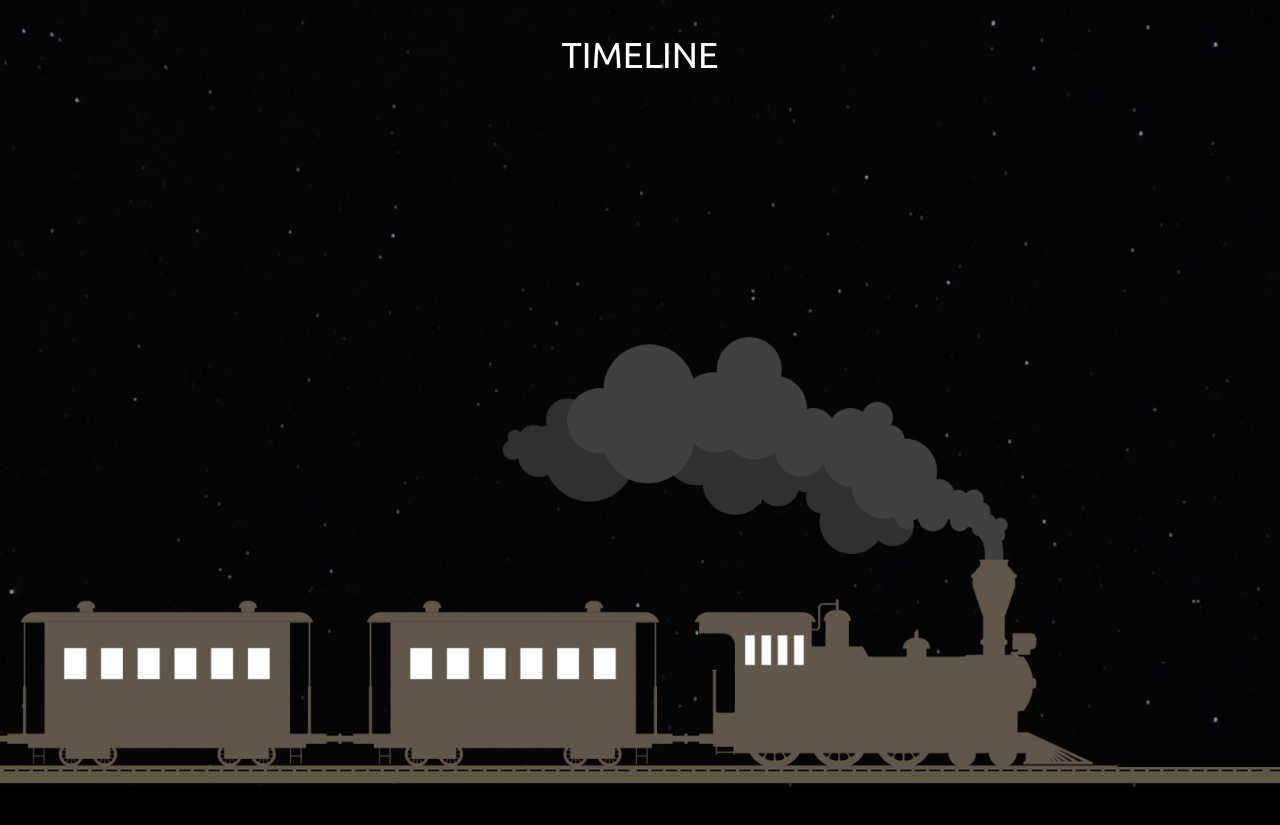
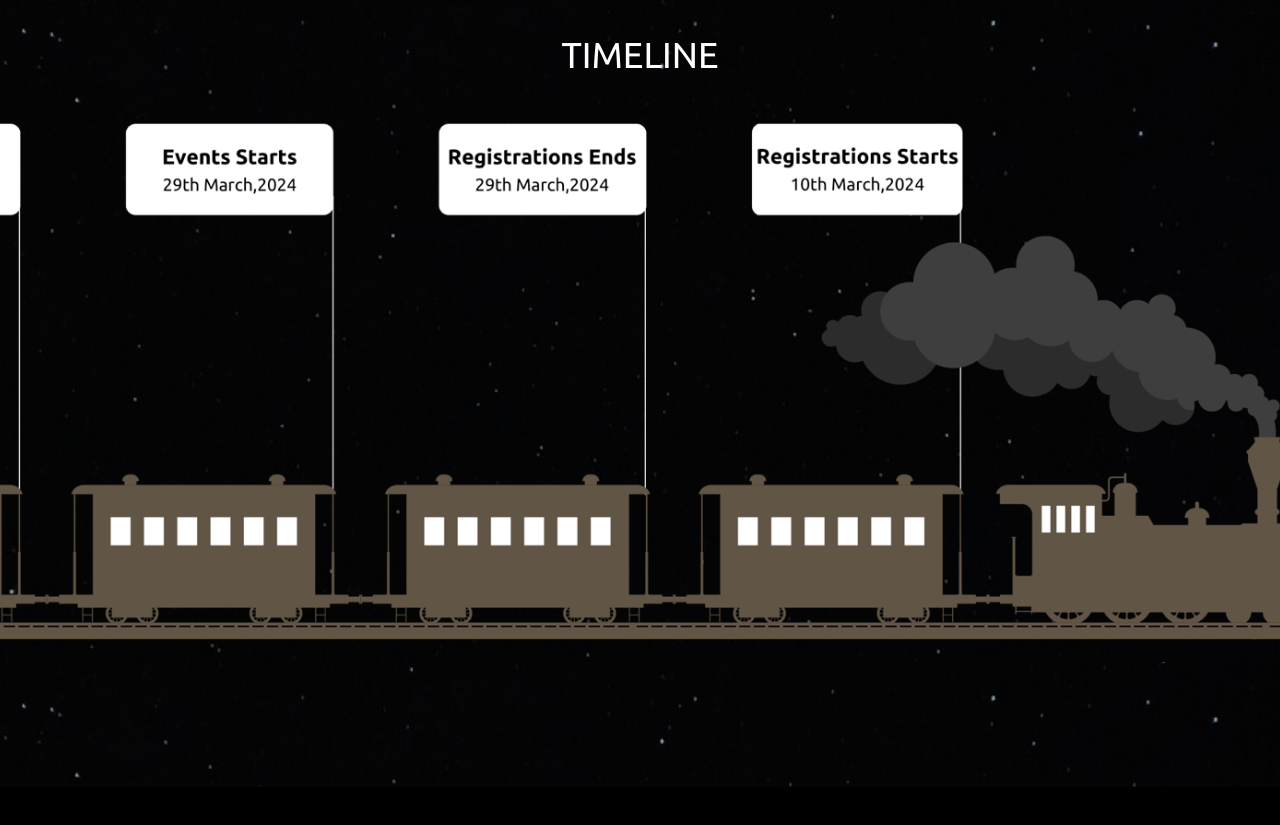
Before and after one commit to HaroonSaifi17/HackNChill, a React (Vite) app: page / in a window 1280 px wide. Shown: the part 2100-2925 px from the top of the page. Built offline with nearby package versions, Linux system fonts and the light colour scheme.

Commit message:
quick changes

```diff
--- a/src/component/timeline/Timeline.css
+++ b/src/component/timeline/Timeline.css
@@ -16,8 +16,8 @@
   background-position:center;
   background-size: cover;
   margin-left: -1000px;
-  width: 2000px;
-  min-height: 300px;
+  width: 2150px;
+  height: 500px;
 }
 .track{
   width: 100vw;
--- a/src/component/timeline/Timeline.jsx
+++ b/src/component/timeline/Timeline.jsx
@@ -22,11 +22,11 @@
         <h2 className="text-white text-4xl text-center w-full py-5 px-[5vw]">
           TIMELINE
         </h2>
-        <div className="h-[10vh]"></div>
         <div
           style={{ transform: `translateX(${scrollPosition}px)` }}
-          className="train flex-grow-1"
-        ></div>
+          className="train"
+        >
+        </div>
         <div className="track"></div>
       </div>
     </div>
```
Also changed, not shown: public/timeline/train.png.
